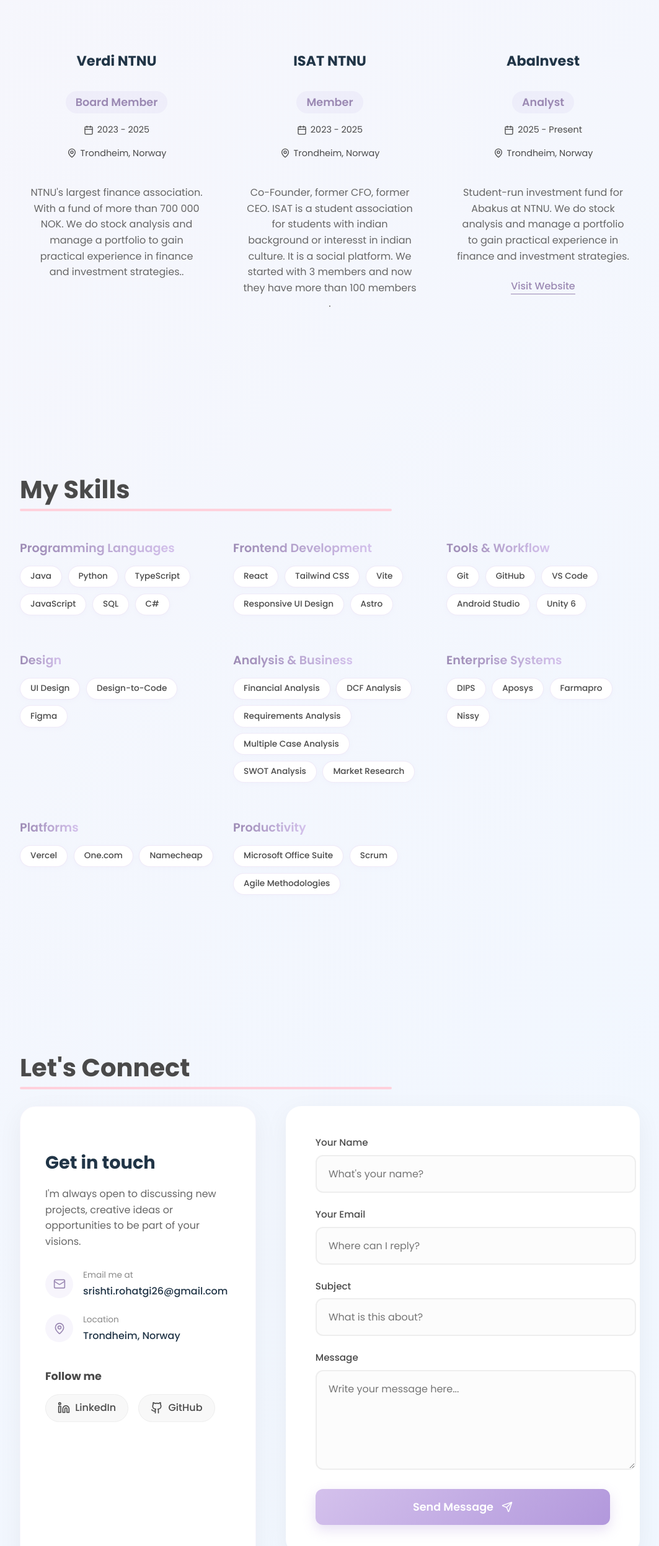
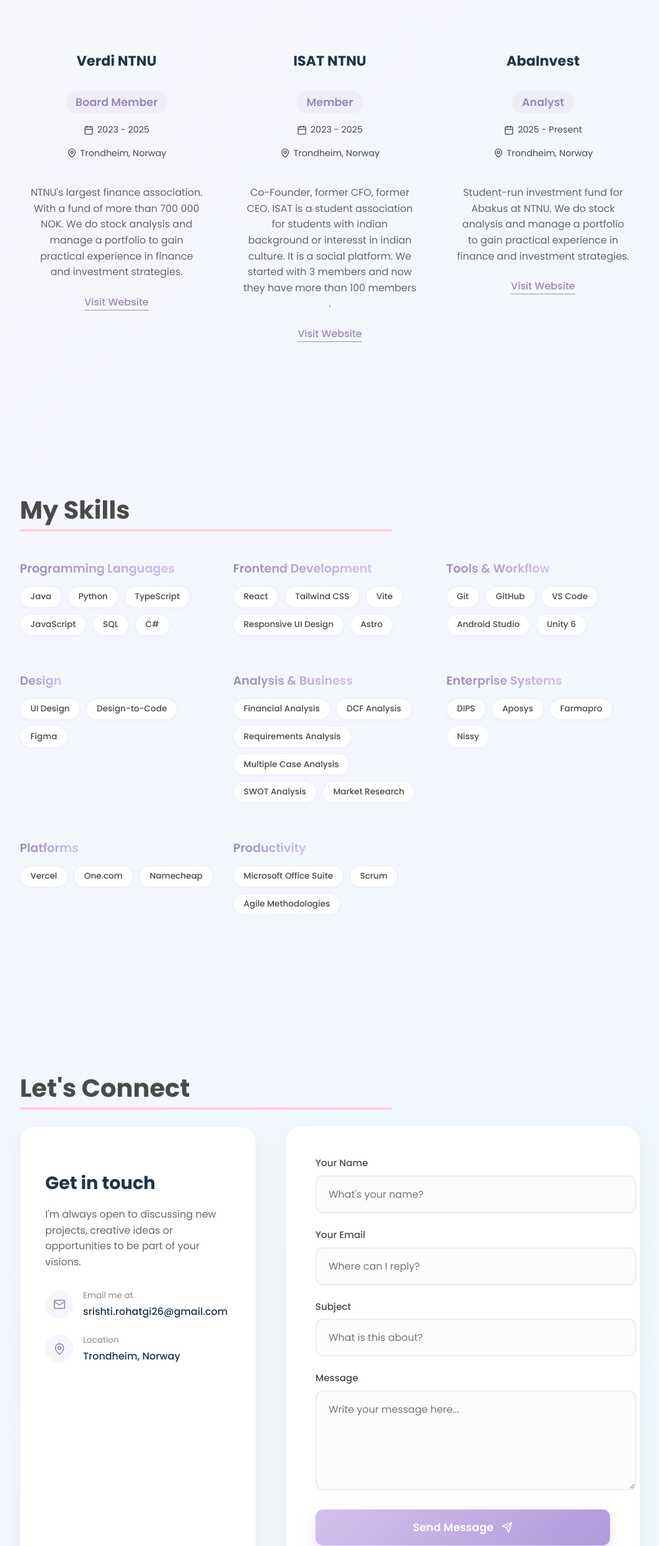
Before and after one commit to srishtr/portfolio, a React (Vite) app in the folder portfolio/: page / in a window 1280 px wide. Shown: the part 5825-8320 px from the top of the page at 62% size, without its empty margins (108-1171 px from the left). Built offline with nearby package versions, Linux system fonts and the light colour scheme.

Commit message:
added: liks to the other verv's and removed links on the contact.jsx field

```diff
--- a/portfolio/src/components/Contact.jsx
+++ b/portfolio/src/components/Contact.jsx
@@ -99,18 +99,6 @@ const Contact = () => {
                             </div>
                         </div>
                     </div>
-
-                    <div className="contact-socials">
-                        <h4>Follow me</h4>
-                        <div className="social-row">
-                            <a href="https://www.linkedin.com/in/srishti-rohatgi-a821b066" target="_blank" rel="noopener noreferrer" className="contact-social-btn">
-                                <Linkedin size={20} /> LinkedIn
-                            </a>
-                            <a href="https://github.com/srishtr" target="_blank" rel="noopener noreferrer" className="contact-social-btn">
-                                <Github size={20} /> GitHub
-                            </a>
-                        </div>
-                    </div>
                 </motion.div>
 
                 {/* Message Form */}
--- a/portfolio/src/components/Verv.jsx
+++ b/portfolio/src/components/Verv.jsx
@@ -13,7 +13,8 @@ const Verv = () => {
       year: "2023 - 2025",
       location: "Trondheim, Norway",
       logo: verdiLogo,
-      description: "NTNU's largest finance association. With a fund of more than 700 000 NOK. We do stock analysis and manage a portfolio to gain practical experience in finance and investment strategies.."
+      description: "NTNU's largest finance association. With a fund of more than 700 000 NOK. We do stock analysis and manage a portfolio to gain practical experience in finance and investment strategies.",
+      link: "https://www.verdintnu.no/"
     },
     {
       organization: "ISAT NTNU",
@@ -21,7 +22,9 @@ const Verv = () => {
       year: "2023 - 2025",
       location: "Trondheim, Norway",
       logo: isatLogo,
-      description: "Co-Founder, former CFO, former CEO. ISAT is a student association for students with indian background or interesst in indian culture. It is a social platform. We started with 3 members and now they have more than 100 members ."
+      description: "Co-Founder, former CFO, former CEO. ISAT is a student association for students with indian background or interesst in indian culture. It is a social platform. We started with 3 members and now they have more than 100 members .",
+      link: "https://www.isatapp.no/"
+
     },
     {
       organization: "AbaInvest",
```
